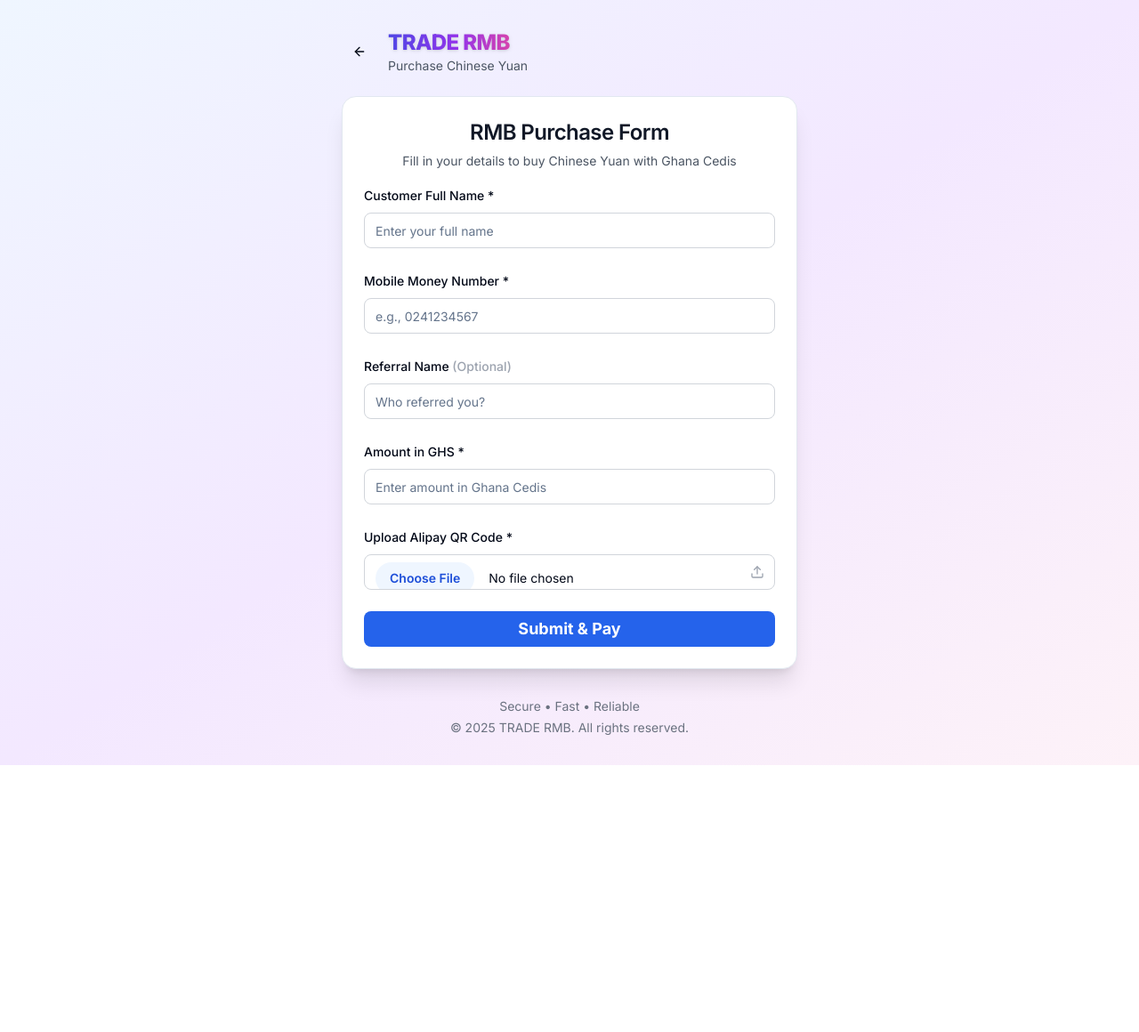
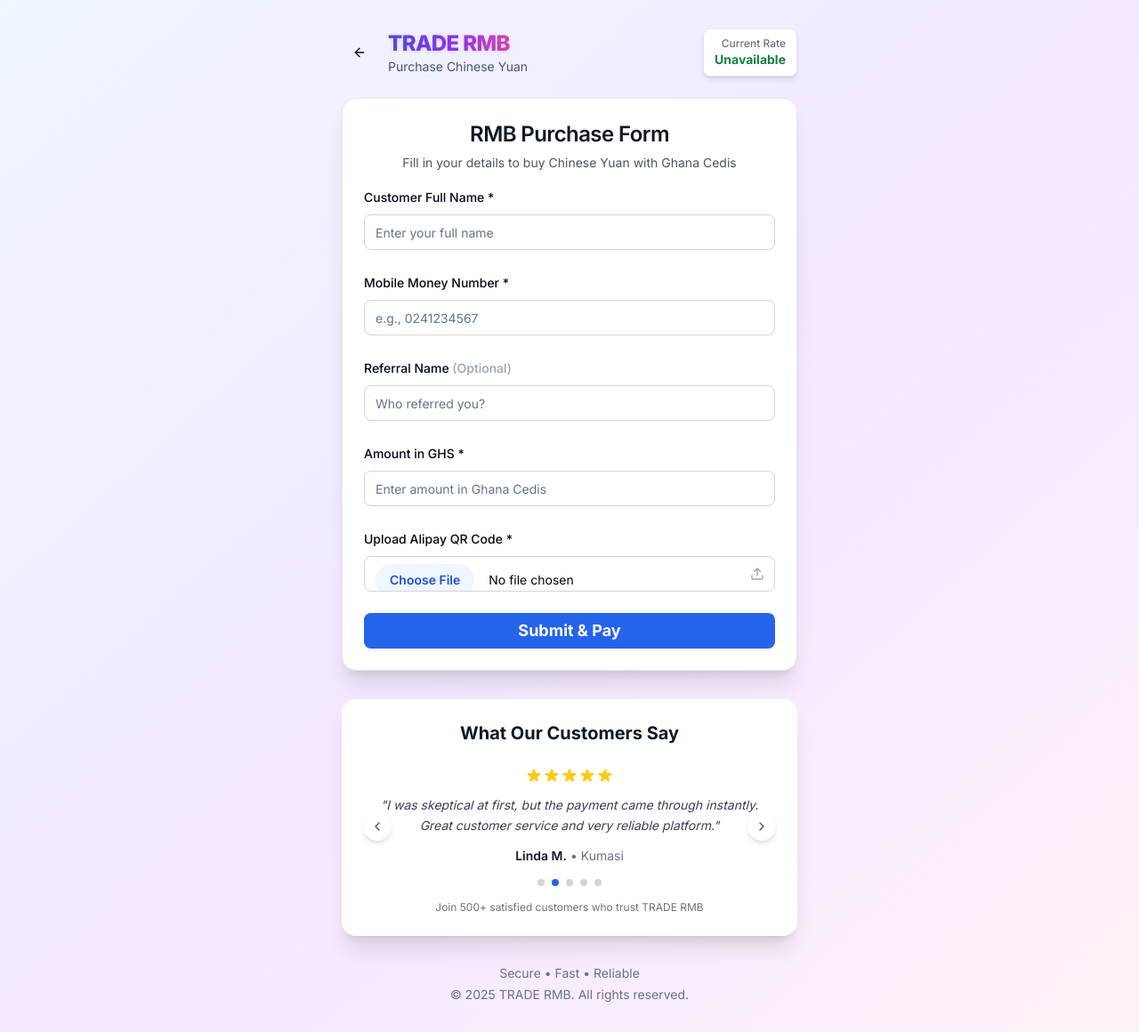
Before and after one commit to augcargoshipping/tradermb.com, a Next.js app: page /purchase in a window 1280 px wide. Shown: the whole page at 89% size. Before the commit the page ends 860 px from the top, so only its background shows below. Built offline with nearby package versions, Linux system fonts and the light colour scheme.

Commit message:
Add referral link pre-fill, rate display on purchase page, and testimonials carousel

```diff
--- a/app/page.tsx
+++ b/app/page.tsx
@@ -1,7 +1,7 @@
 "use client"
 
 import { useEffect, useState, useRef } from "react"
-import { useRouter } from "next/navigation"
+import { useRouter, useSearchParams } from "next/navigation"
 import { motion } from "framer-motion"
 import { Button } from "@/components/ui/button"
 import { Card, CardContent } from "@/components/ui/card"
@@ -15,6 +15,7 @@ import GreetingBanner from "./components/GreetingBanner"
 
 export default function LandingPage() {
   const router = useRouter()
+  const searchParams = useSearchParams()
   const [rate, setRate] = useState<number | null>(null)
   const [loadingRate, setLoadingRate] = useState(true)
   const [navShadow, setNavShadow] = useState(false)
@@ -22,6 +23,16 @@ const [loadingRate, setLoadingRate] = useState(true)
   const [showReferralModal, setShowReferralModal] = useState(false);
   const [referralName, setReferralName] = useState("");
   const [userName, setUserName] = useState("");
+
+  // Handle referral parameter from URL
+  useEffect(() => {
+    const ref = searchParams.get('ref');
+    if (ref) {
+      const decodedRef = decodeURIComponent(ref);
+      setReferralName(decodedRef);
+      setUserName(decodedRef);
+    }
+  }, [searchParams]);
 
   useEffect(() => {
     async function loadRate() {
@@ -71,7 +82,8 @@ useEffect(() => {
     setUserName(referralName);
     setShowReferralModal(false);
 
-    const url = `https://www.tradermb.com?ref=${encodeURIComponent(referralName)}`;
+    const currentDomain = window.location.origin;
+    const url = `${currentDomain}?ref=${encodeURIComponent(referralName)}`;
 
     if (navigator.share) {
       try {
--- a/app/purchase/page.tsx
+++ b/app/purchase/page.tsx
@@ -7,7 +7,7 @@ import { Button } from "@/components/ui/button"
 import { Input } from "@/components/ui/input"
 import { Label } from "@/components/ui/label"
 import { Card, CardContent, CardDescription, CardHeader, CardTitle } from "@/components/ui/card"
-import { ArrowLeft, Upload, Calculator } from "lucide-react"
+import { ArrowLeft, Upload, Calculator, ChevronLeft, ChevronRight } from "lucide-react"
 
 export const dynamic = "force-dynamic"
 
@@ -27,6 +27,44 @@ interface FormErrors {
   alipayQR?: string
 }
 
+const testimonials = [
+  {
+    id: 1,
+    name: "Nana A.",
+    location: "Accra",
+    text: "Super fast payment! My RMB was funded in just 3 minutes. The process was so smooth and the rates are unbeatable.",
+    rating: 5
+  },
+  {
+    id: 2,
+    name: "Linda M.",
+    location: "Kumasi",
+    text: "I was skeptical at first, but the payment came through instantly. Great customer service and very reliable platform.",
+    rating: 5
+  },
+  {
+    id: 3,
+    name: "Kwame B.",
+    location: "Tamale",
+    text: "Best exchange service I've used. The speed is incredible - from payment to receiving RMB in under 5 minutes!",
+    rating: 5
+  },
+  {
+    id: 4,
+    name: "Sarah K.",
+    location: "Cape Coast",
+    text: "Amazing experience! The referral bonus is a nice touch. I've already recommended it to all my business partners.",
+    rating: 5
+  },
+  {
+    id: 5,
+    name: "Michael O.",
+    location: "Tema",
+    text: "Lightning fast service! I needed RMB urgently for my supplier and got it within minutes. Highly recommend!",
+    rating: 5
+  }
+]
+
 function PurchaseForm() {
   const router = useRouter()
   const searchParams = useSearchParams();
@@ -43,6 +81,7 @@ function PurchaseForm() {
   const [isSubmitting, setIsSubmitting] = useState(false)
   const [exchangeRate, setExchangeRate] = useState<number | null>(null)
   const [loadingRate, setLoadingRate] = useState(true)
+  const [currentTestimonial, setCurrentTestimonial] = useState(0)
 
   // Prefill referralName from ?ref= param if present
   useEffect(() => {
@@ -52,6 +91,14 @@ function PurchaseForm() {
     }
     // eslint-disable-next-line react-hooks/exhaustive-deps
   }, [searchParams]);
+
+  // Auto-rotate testimonials
+  useEffect(() => {
+    const interval = setInterval(() => {
+      setCurrentTestimonial((prev) => (prev + 1) % testimonials.length);
+    }, 5000);
+    return () => clearInterval(interval);
+  }, []);
 
   // Fetch the current exchange rate
   useEffect(() => {
@@ -178,13 +225,24 @@ function PurchaseForm() {
   return (
     <div className="min-h-screen bg-gradient-to-br from-blue-50 via-purple-100 to-pink-50 py-8 px-4">
       <div className="max-w-lg mx-auto">
-        <div className="flex items-center mb-6">
+        <div className="flex items-center justify-between mb-6">
+          <div className="flex items-center">
             <Button variant="ghost" size="sm" onClick={handleGoBack} className="mr-3">
               <ArrowLeft className="h-4 w-4" />
             </Button>
             <div>
               <h1 className="text-lg sm:text-2xl font-extrabold uppercase tracking-tight bg-gradient-to-r from-indigo-600 via-purple-600 to-pink-500 bg-clip-text text-transparent drop-shadow select-none">TRADE RMB</h1>
               <p className="text-sm text-gray-600">Purchase Chinese Yuan</p>
+            </div>
+          </div>
+
+          <div className="text-right">
+            <div className="bg-white rounded-lg shadow-md px-3 py-2 border border-gray-200">
+              <p className="text-xs text-gray-500 font-medium">Current Rate</p>
+              <p className="text-sm font-bold text-green-700">
+                {loadingRate ? "Loading..." : exchangeRate ? `1 GHS = ${exchangeRate.toFixed(2)} RMB` : "Unavailable"}
+              </p>
+            </div>
           </div>
         </div>
 
@@ -328,6 +386,64 @@ function PurchaseForm() {
           </CardContent>
         </Card>
 
+        {/* Testimonials Section */}
+        <div className="mt-8 bg-white rounded-2xl shadow-xl p-6">
+          <h3 className="text-xl font-bold text-center text-gray-900 mb-6">What Our Customers Say</h3>
+
+          <div className="relative">
+            {/* Testimonial Display */}
+            <div className="text-center mb-4">
+              <div className="flex justify-center mb-3">
+                {[...Array(5)].map((_, i) => (
+                  <svg key={i} className={`w-5 h-5 ${i < testimonials[currentTestimonial].rating ? 'text-yellow-400' : 'text-gray-300'}`} fill="currentColor" viewBox="0 0 20 20">
+                    <path d="M9.049 2.927c.3-.921 1.603-.921 1.902 0l1.07 3.292a1 1 0 00.95.69h3.462c.969 0 1.371 1.24.588 1.81l-2.8 2.034a1 1 0 00-.364 1.118l1.07 3.292c.3.921-.755 1.688-1.54 1.118l-2.8-2.034a1 1 0 00-1.175 0l-2.8 2.034c-.784.57-1.838-.197-1.539-1.118l1.07-3.292a1 1 0 00-.364-1.118L2.98 8.72c-.783-.57-.38-1.81.588-1.81h3.461a1 1 0 00.951-.69l1.07-3.292z" />
+                  </svg>
+                ))}
+              </div>
+              <p className="text-gray-700 italic text-sm leading-relaxed mb-3">
+                "{testimonials[currentTestimonial].text}"
+              </p>
+              <div className="text-sm">
+                <span className="font-semibold text-gray-900">{testimonials[currentTestimonial].name}</span>
+                <span className="text-gray-500"> • {testimonials[currentTestimonial].location}</span>
+              </div>
+            </div>
+
+            {/* Navigation Dots */}
+            <div className="flex justify-center space-x-2 mb-4">
+              {testimonials.map((_, index) => (
+                <button
+                  key={index}
+                  onClick={() => setCurrentTestimonial(index)}
+                  className={`w-2 h-2 rounded-full transition-colors ${
+                    index === currentTestimonial ? 'bg-blue-600' : 'bg-gray-300'
+                  }`}
+                />
+              ))}
+            </div>
+
+            {/* Navigation Arrows */}
+            <button
+              onClick={() => setCurrentTestimonial((prev) => (prev - 1 + testimonials.length) % testimonials.length)}
+              className="absolute left-0 top-1/2 transform -translate-y-1/2 bg-white rounded-full p-2 shadow-md hover:shadow-lg transition-shadow"
+            >
+              <ChevronLeft className="w-4 h-4 text-gray-600" />
+            </button>
+            <button
+              onClick={() => setCurrentTestimonial((prev) => (prev + 1) % testimonials.length)}
+              className="absolute right-0 top-1/2 transform -translate-y-1/2 bg-white rounded-full p-2 shadow-md hover:shadow-lg transition-shadow"
+            >
+              <ChevronRight className="w-4 h-4 text-gray-600" />
+            </button>
+          </div>
+
+          <div className="text-center mt-4">
+            <p className="text-xs text-gray-500">
+              Join {testimonials.length * 100}+ satisfied customers who trust TRADE RMB
+            </p>
+          </div>
+        </div>
+
         <div className="text-center mt-8 text-sm text-gray-500">
           <p>Secure • Fast • Reliable</p>
           <p className="mt-1">© 2025 TRADE RMB. All rights reserved.</p>
```
Lines whose indentation alone changed are shown as unchanged.
